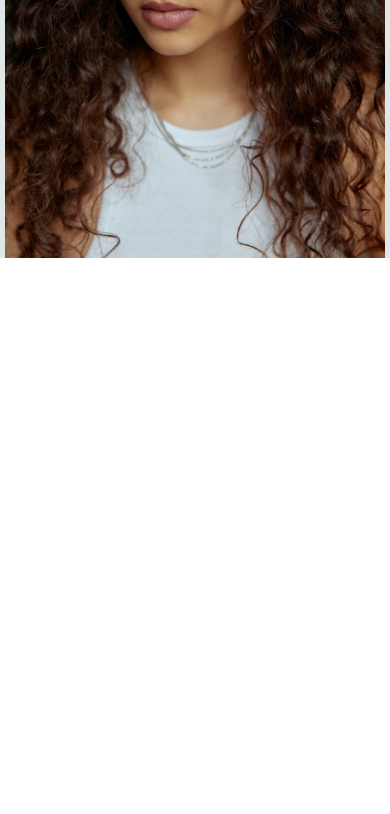
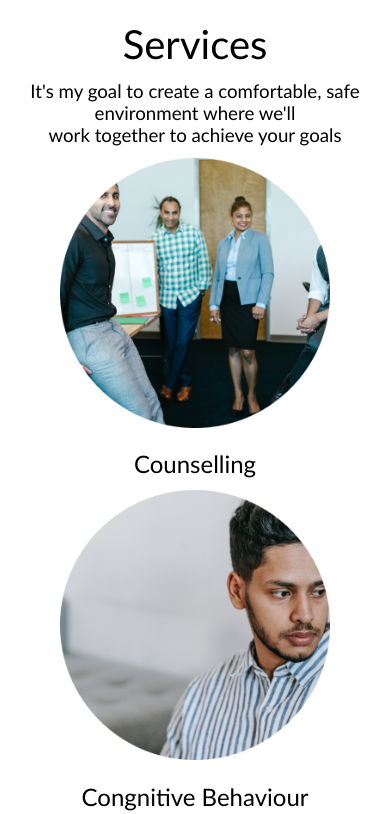
Before and after one commit to codegode23/therapyMind, a plain HTML site: page index.html in a window 390 px wide. Shown: the part 2695-3509 px from the top of the page. Before the commit the page ends 2953 px from the top, so only its background shows below. Drawn offline with Linux system fonts and the light colour scheme; a web font is replaced by a local one.

Commit message:
Services section Added
No responsiveness added yet

```diff
--- a/index.html
+++ b/index.html
@@ -109,7 +109,7 @@
                 <input type="text" name="social" placeholder="Your Facebook username/whatsapp number">
                 <input type="text" name="date" placeholder="Choose date and time">
 
-                <input type="submit" value="Choose date and time">
+                <input type="submit" value="SUBMIT">
             </form>
         </div>
 
@@ -118,6 +118,50 @@
     </section>
 
     <!---Appointment Section Ends-->
+
+    <!---Services section Starts-->
+
+        <section id="services" class="services">
+
+            <div class="serve-title">
+                <h1>Services</h1>
+                <h3>It's my goal to create a comfortable, safe environment where we'll <br>
+                    work together to achieve your goals
+                    </h3>
+            </div>
+
+            <div class="serve-container">
+
+                <div class="serve-box">
+
+                    <img src="imgs/s1.png" alt="">
+
+                    <h2>Counselling</h2>
+
+                </div>
+
+                <div class="serve-box">
+
+                    <img src="imgs/s2.png" alt="">
+
+                    <h2>Congnitive Behaviour</h2>
+
+                </div>
+
+                <div class="serve-box">
+
+                    <img src="imgs/s3.png" alt="">
+
+                    <h2>Pyschodynamic</h2>
+
+                </div>
+
+            </div>
+
+        </section>
+
+
+    <!---Services section Ends-->
 
 
     <script>
--- a/style.css
+++ b/style.css
@@ -329,3 +329,62 @@ nav .contact-us:hover{
     background-color: #91D497;
     color: #fff;
 }
+
+@media screen and (max-width:678px) {
+    .appoint .left-form{
+        width: 100%;
+    }
+
+    .appoint img{
+        width: 100%;
+        max-width: 280px;
+    }
+}
+
+
+/*Services Section*/
+
+#services{
+    width: 100%;
+    margin-top: 6%;
+}
+
+.serve-title{
+    text-align: center;
+}
+
+.serve-title h1{
+    margin-bottom: 3%;
+    font-size: 40px;
+    font-weight: 100;
+}
+
+.serve-title h3{
+    font-weight: 100;
+}
+
+.serve-container{
+    display: flex;
+    justify-content: center;
+    gap: 3vw;
+    flex-wrap: wrap;
+    margin-top: 3%;
+}
+
+.serve-container .serve-box{
+    display: flex;
+    justify-content: center;
+    flex-direction: column;
+    align-items: center;
+    text-align: center;
+}
+
+.serve-box img{
+    width: 100%;
+    max-width: 270px;
+    margin-bottom: 8%;
+}
+
+.serve-box h2{
+    font-weight: 200;
+}
```
Also changed, not shown: imgs/s1.png (renamed from imgs/Ellipse 4.png), imgs/s2.png (renamed from imgs/Ellipse 2.png), imgs/s3.png (renamed from imgs/Ellipse 3.png).
